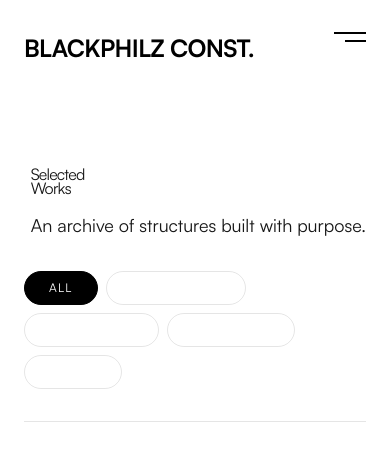
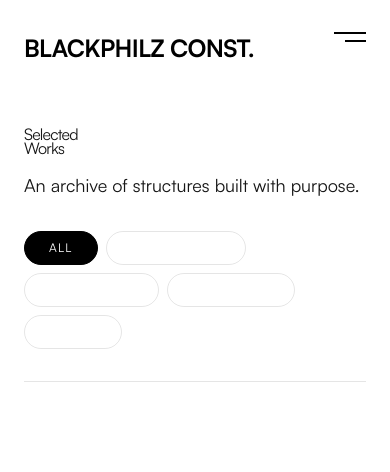
Before and after one commit to draqist/blackphilz, a Next.js app: page /projects in a window 390 px wide. Shown: the top 472 px of the page. Built offline with nearby package versions, Linux system fonts and the light colour scheme.

Commit message:
fix: more mobile touches

```diff
--- a/src/app/expertise/page.tsx
+++ b/src/app/expertise/page.tsx
@@ -3,7 +3,7 @@ import ExpertiseContent from '@/components/expertise/ExpertiseContent';
 export default function ExpertisePage() {
   return (
     <main className="bg-background min-h-screen">
-      <div className="pt-32 mt-10">
+      <div className="pt-32 mt-0 md:mt-10">
         <ExpertiseContent />
       </div>
     </main>
--- a/src/app/news/page.tsx
+++ b/src/app/news/page.tsx
@@ -3,7 +3,7 @@ import NewsCatalog from '@/components/news/NewsCatalog';
 export default function NewsPage() {
   return (
     <main className="bg-background min-h-screen">
-      <div className="pt-32 mt-10">
+      <div className="pt-32 mt-0 md:mt-10">
         <NewsCatalog />
       </div>
     </main>
--- a/src/components/projects/ProjectCatalog.tsx
+++ b/src/components/projects/ProjectCatalog.tsx
@@ -63,10 +63,10 @@ export default function ProjectCatalog() {
   }, [filteredProjects]); // Re-run animation when filter changes
 
   return (
-    <section ref={container} className="w-full min-h-screen px-6 md:px-12 pb-32 mt-10">
+    <section ref={container} className="w-full min-h-screen px-6 md:px-12 pb-32 mt-0 md:mt-10">
 
       {/* --- HEADER & FILTER --- */}
-      <div className="flex flex-col md:flex-row justify-between items-end mb-24 border-b border-black/10 pb-8">
+      <div className="flex flex-col md:flex-row justify-between items-start md:items-end mb-24 border-b border-black/10 pb-8">
         <div>
           <h1 className="text-display-lg leading-[0.85] tracking-tighter mb-4">
             Selected<br/>Works
```
